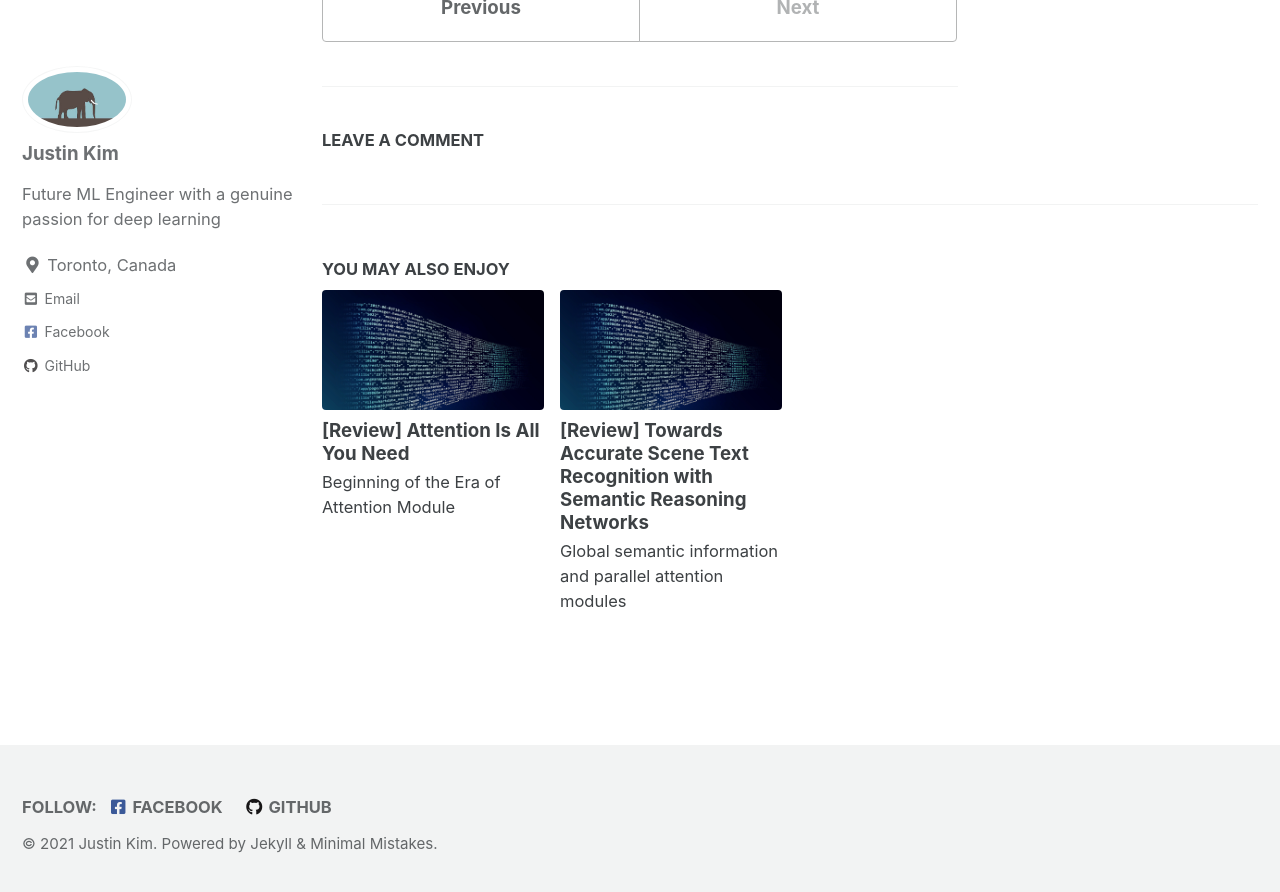
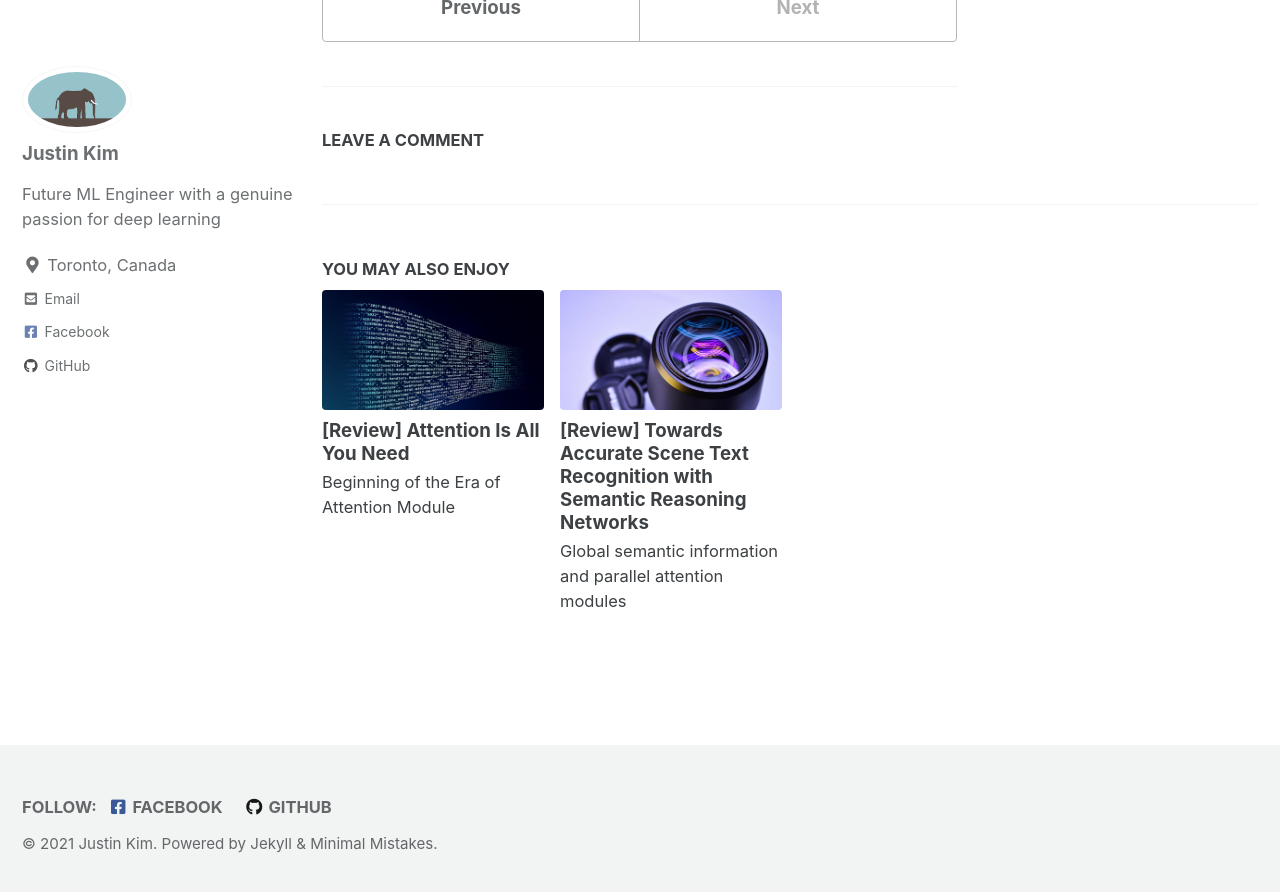
Before and after one commit to ijjustinKim/ijjustinKim.github.io, a Jekyll site: the page built from _posts/2021-06-06-paper-list.md, in a window 1280 px wide and 900 px high, scrolled down 1093 px. Shown: the top 892 px of the window. Built offline with Jekyll 4.4.1, drawn with Linux system fonts in a browser that asks for light colours; cached includes are drawn as plain includes; comment, search, counter and statistics services are not loaded.

Commit message:
updating teaser img

```diff
--- a/_config.yml
+++ b/_config.yml
@@ -24,7 +24,7 @@
 url                      : "https://ijjustinKim.github.io" # the base hostname & protocol for your site e.g. "https://mmistakes.github.io"
 baseurl                  : # the subpath of your site, e.g. "/blog"
 repository               : "ijjustinKim/ijjustinKim.github.io" # GitHub username/repo-name e.g. "mmistakes/minimal-mistakes"
-teaser                   : "/assets/images/teaser_img.jpg" # path of fallback teaser image, e.g. "/assets/images/500x300.png"
+teaser                   : "/assets/images/teaser_lan.jpg" # path of fallback teaser image, e.g. "/assets/images/500x300.png"
 logo                     : "/assets/images/logo_test.jpg" # path of logo image to display in the masthead, e.g. "/assets/images/88x88.png"
 masthead_title           : # overrides the website title displayed in the masthead, use " " for no title ########### not sure when to use
 # breadcrumbs            : false # true, false (default)
```
Also changed, not shown: _posts/2021-06-05-srn.md (+1 -0 lines), assets/images/teaser_cv.jpg (added), assets/images/teaser_lan.jpg (renamed from assets/images/teaser_img.jpg).
